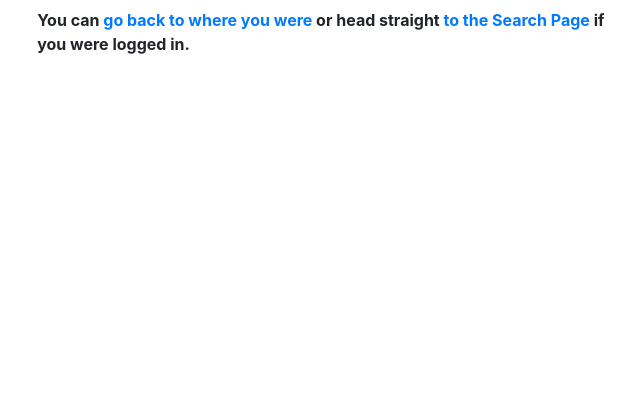
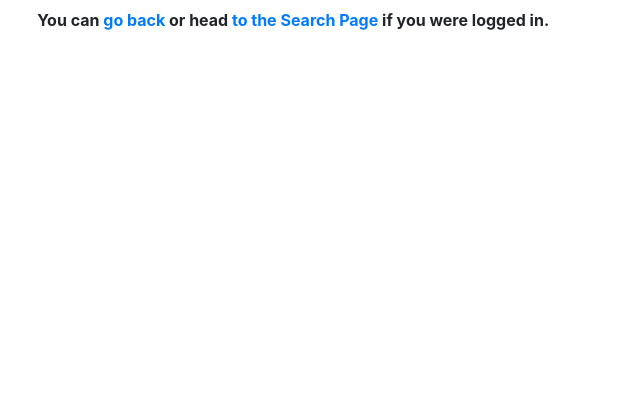
Before and after one commit to shivangidas/spacetour, a Node project: template app/views/PageNotFound.ejs in a window 1280 px wide. Shown: the top 420 px of the page, without its empty margins (97-737 px from the left). Run offline with Node 20 templates, Linux system fonts and the light colour scheme; the template is opened without the code that fills it, so the values that code supplies are empty; some libraries are stand-ins or nearby versions.

Commit message:
final changes

```diff
--- a/app/config/config.js
+++ b/app/config/config.js
@@ -1,5 +1,5 @@
 "use strict";
-const env = process.env.NODE_ENV || "dev"; // 'dev' or 'test'
+const env = process.env.NODE_ENV || "dev"; // 'dev' or 'production'
 
 const dev = {
   server: {
--- a/app/routes/routes.js
+++ b/app/routes/routes.js
@@ -2,7 +2,6 @@
 const model = require("../models");
 const spacecontroller = require("../controllers/spacecontroller");
 module.exports = function(app, secureRoutes) {
-  const path = require("path");
   var sessionChecker = (req, res, next) => {
     if (req.session.user && req.cookies.user_sid) {
       res.redirect("/search");
--- a/app/views/PageNotFound.ejs
+++ b/app/views/PageNotFound.ejs
@@ -14,9 +14,9 @@
             <h2><%= errorMessage %></h2>
             <strong>
               You can
-              <a href="#" class="goBack">go back to where you were</a> or head
-              straight <a href="/search">to the Search Page</a> if you were
-              logged in.</strong
+              <a href="#" class="goBack">go back</a> or head
+              <a href="/search">to the Search Page</a> if you were logged
+              in.</strong
             >
           </div>
         </div>
```
